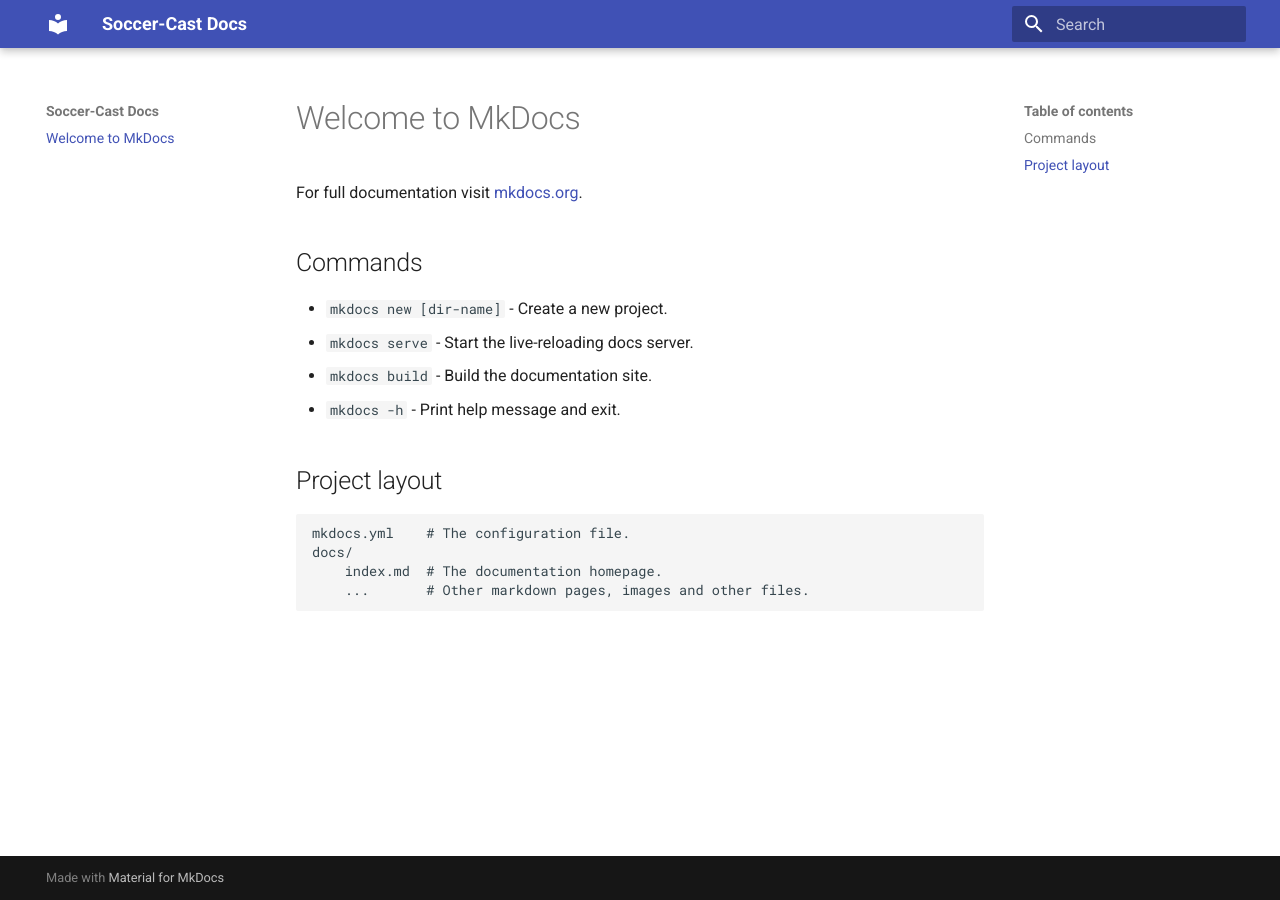
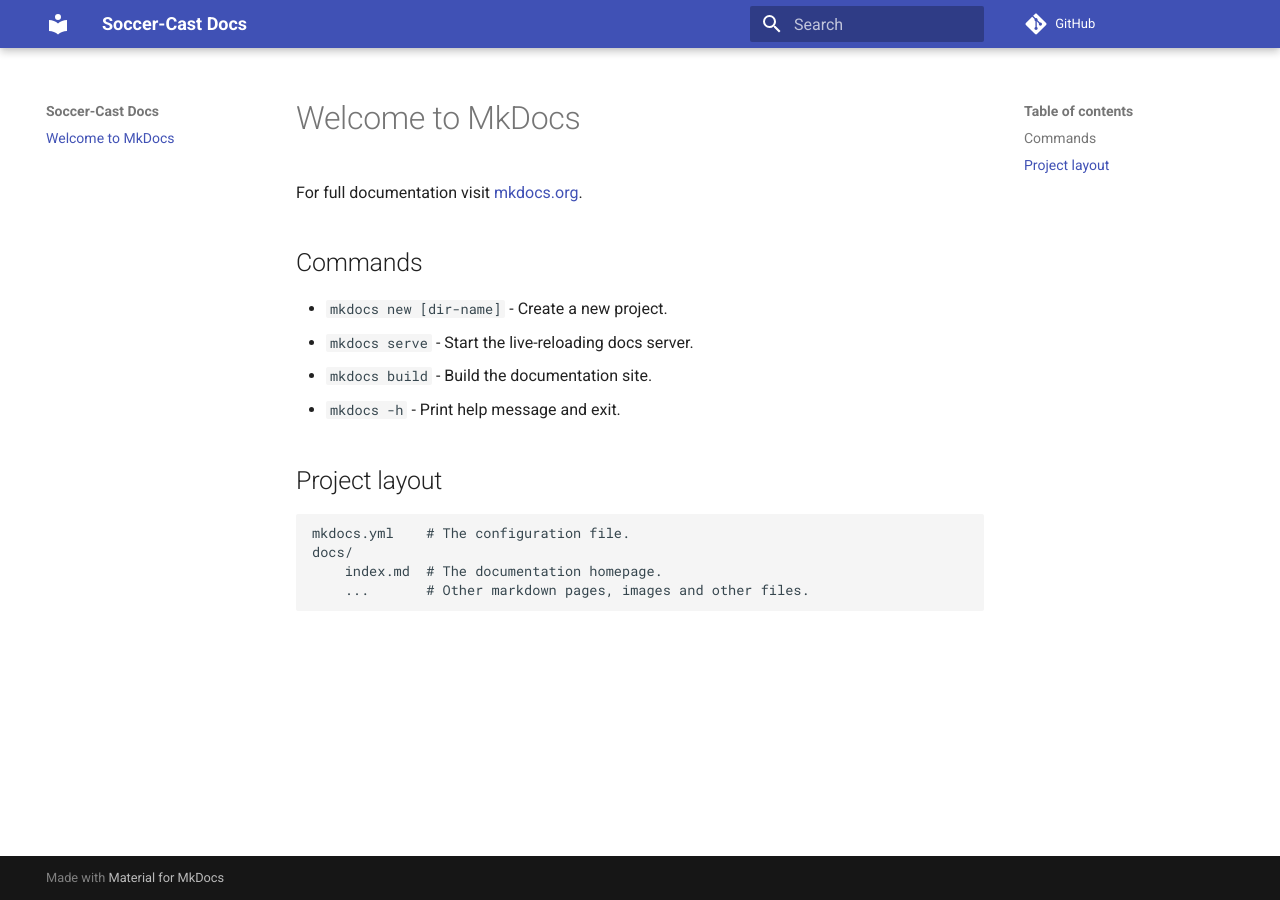
Before and after one commit to WildCayote/Soccer-Cast, an MkDocs documentation site: the page built from docs/index.md, in a window 1280 px wide. Built offline with MkDocs 1.6.1 and Material for MkDocs 9.7.7, drawn with Linux system fonts in a browser that asks for light colours; comment, search, counter and statistics services are not loaded.

Commit message:
Added customizations for icon of repository link and also navigation methods

```diff
--- a/mkdocs.yml
+++ b/mkdocs.yml
@@ -1,3 +1,11 @@
 site_name: Soccer-Cast Docs
+repo_url: https://github.com/WildCayote/Soccer-Cast
 theme:
   name: material
+  language: en
+  icon:
+    - repo: fontawesome/brands/git-alt
+  features:
+    - navigation.instant
+    - navigation.top
+    - navigation.expand
```
